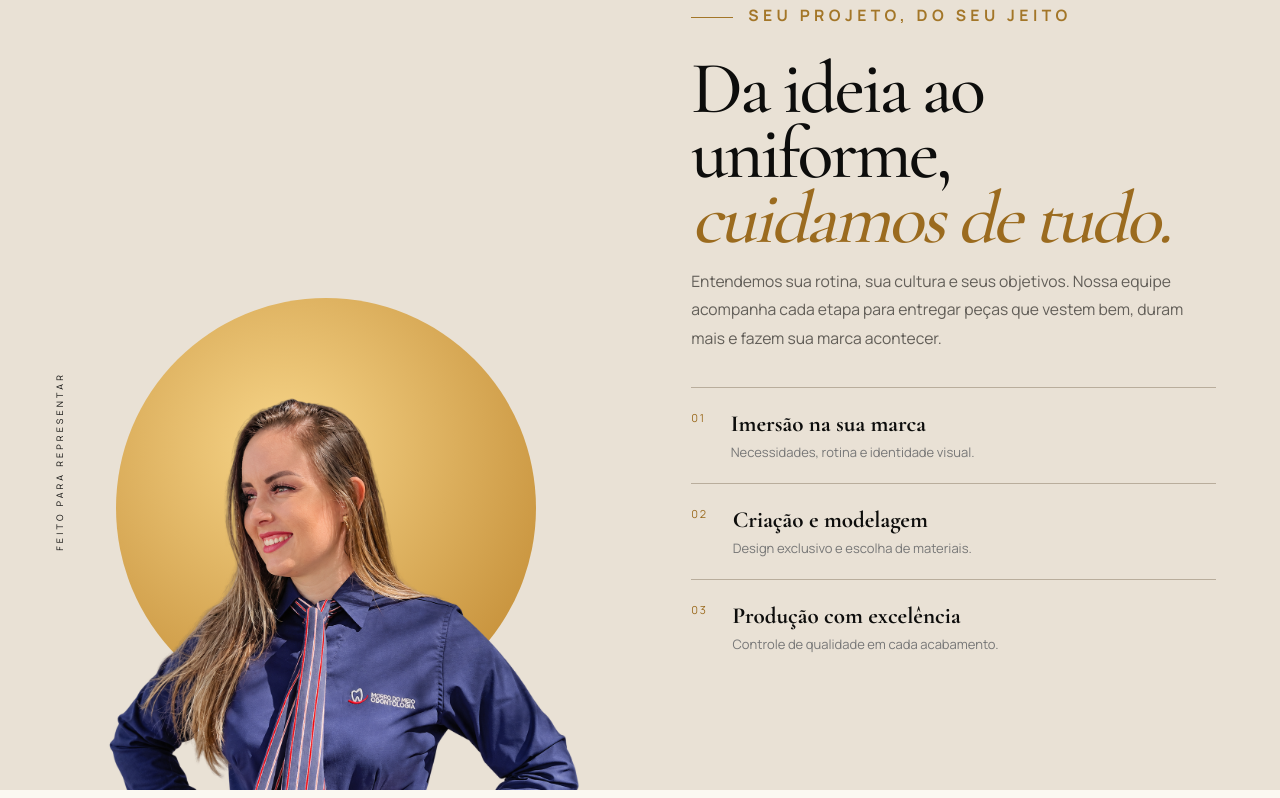
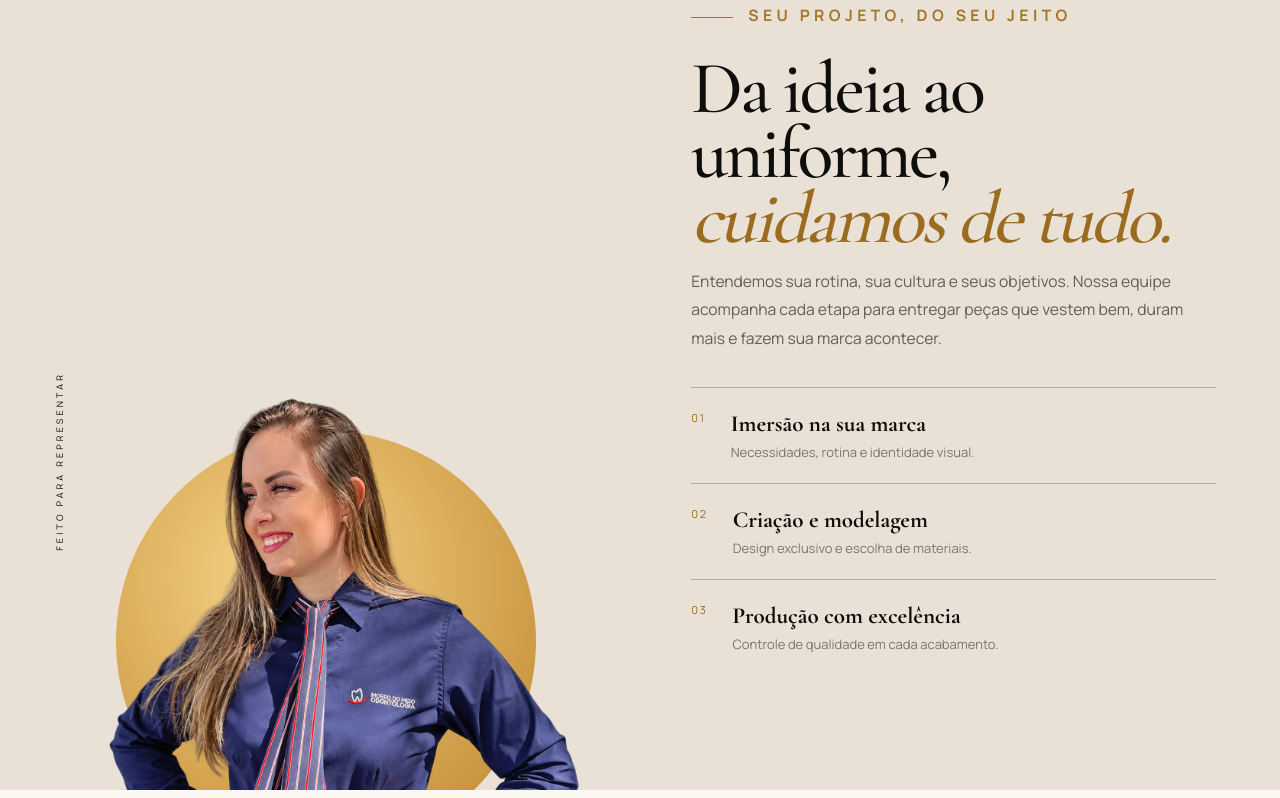
Before and after one commit to Binhotti/uniformes-fanezze, a Next.js app: page / in a window 1280 px wide. Shown: the part 3487-4285 px from the top of the page. Built offline with nearby package versions, Linux system fonts and the light colour scheme.

Commit message:
feat: atualizado fundo

```diff
--- a/src/app/globals.css
+++ b/src/app/globals.css
@@ -386,7 +386,7 @@ em {
   aspect-ratio: 1;
   border-radius: 50%;
   background: radial-gradient(circle at 40% 35%, #f7d589, #bb8128);
-  top: 20%
+  top: 40%
 }
 
 .verticalText {
```
